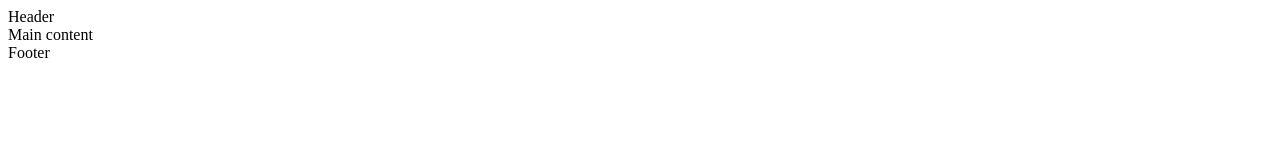
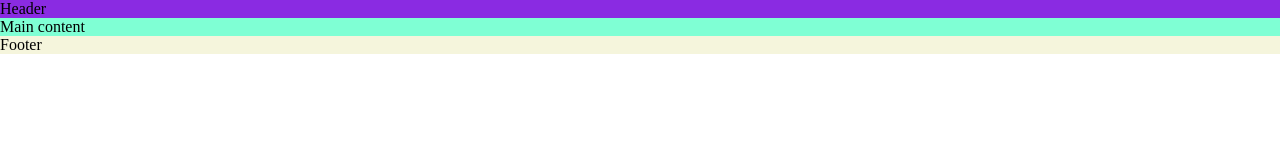
Before and after one commit to IbrahimAbedghane/Yoga-Project, a plain HTML site: page index.html in a window 1280 px wide. Drawn offline with Linux system fonts and the light colour scheme.

Commit message:
added wildcard to override default settings

```diff
--- /dev/null
+++ b/assets/css/style.css
@@ -0,0 +1,22 @@
+/* override of default styles */
+* {
+    padding: 0;
+    margin: 0;
+    box-sizing: border-box;
+}
+
+
+/* header */
+header {
+    background-color: blueviolet;
+}
+
+/* main content */
+main {
+    background-color: aquamarine;
+}
+
+/*footer */
+footer {
+    background-color: beige;
+}
--- a/index.html
+++ b/index.html
@@ -10,8 +10,10 @@
 
     <!--Title of site-->
     <title>Zenify</title>
-    <!--Favicone for site-->
+    <!--Favicon for site-->
     <link rel="icon" type="image/png" href="assets/yoga favicon.png">
+    <!--CSS Stylesheet-->
+    <link rel="stylesheet" href="assets/css/style.css">
 </head>
 <body>
     <!--Header-->
```
